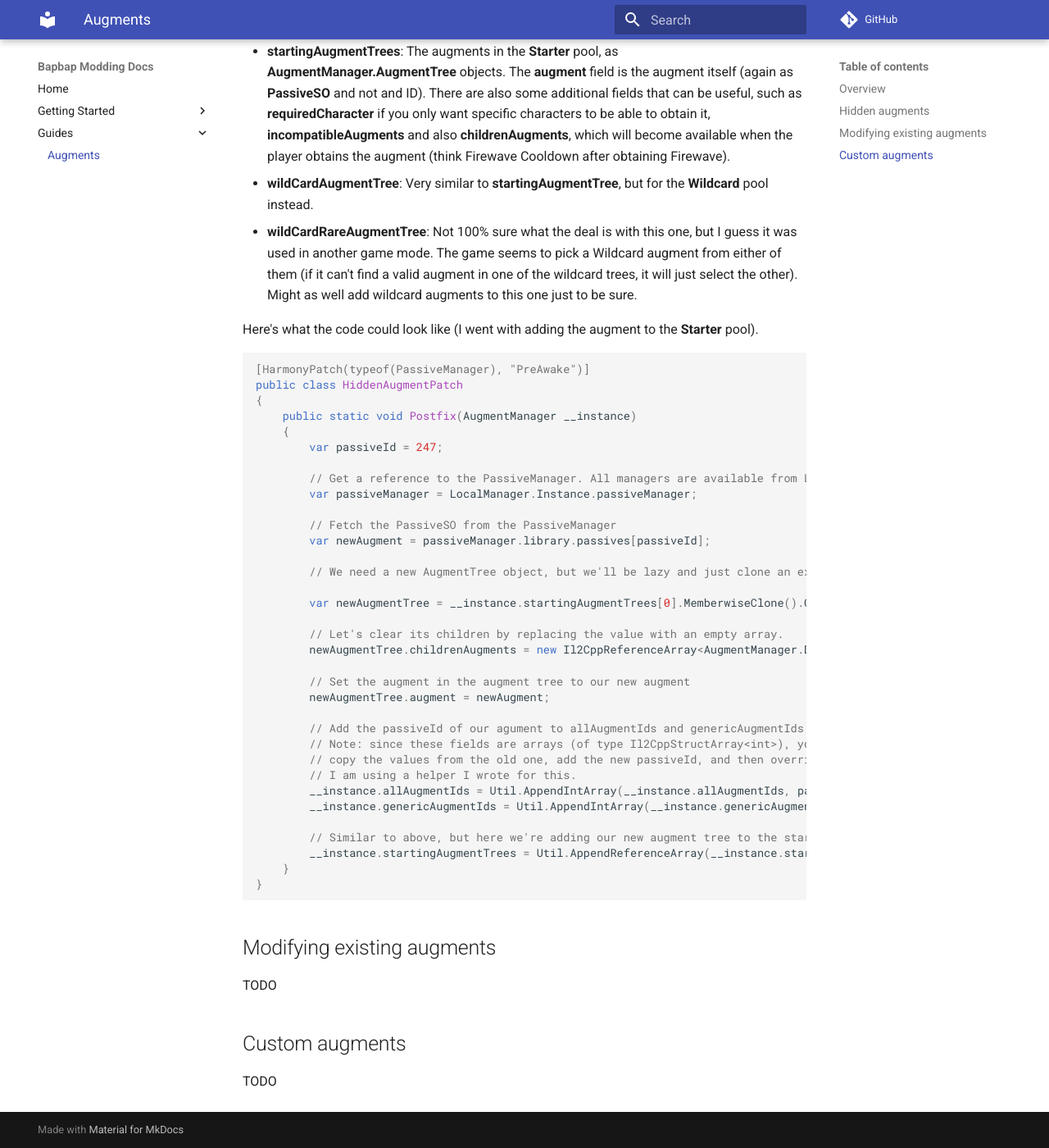
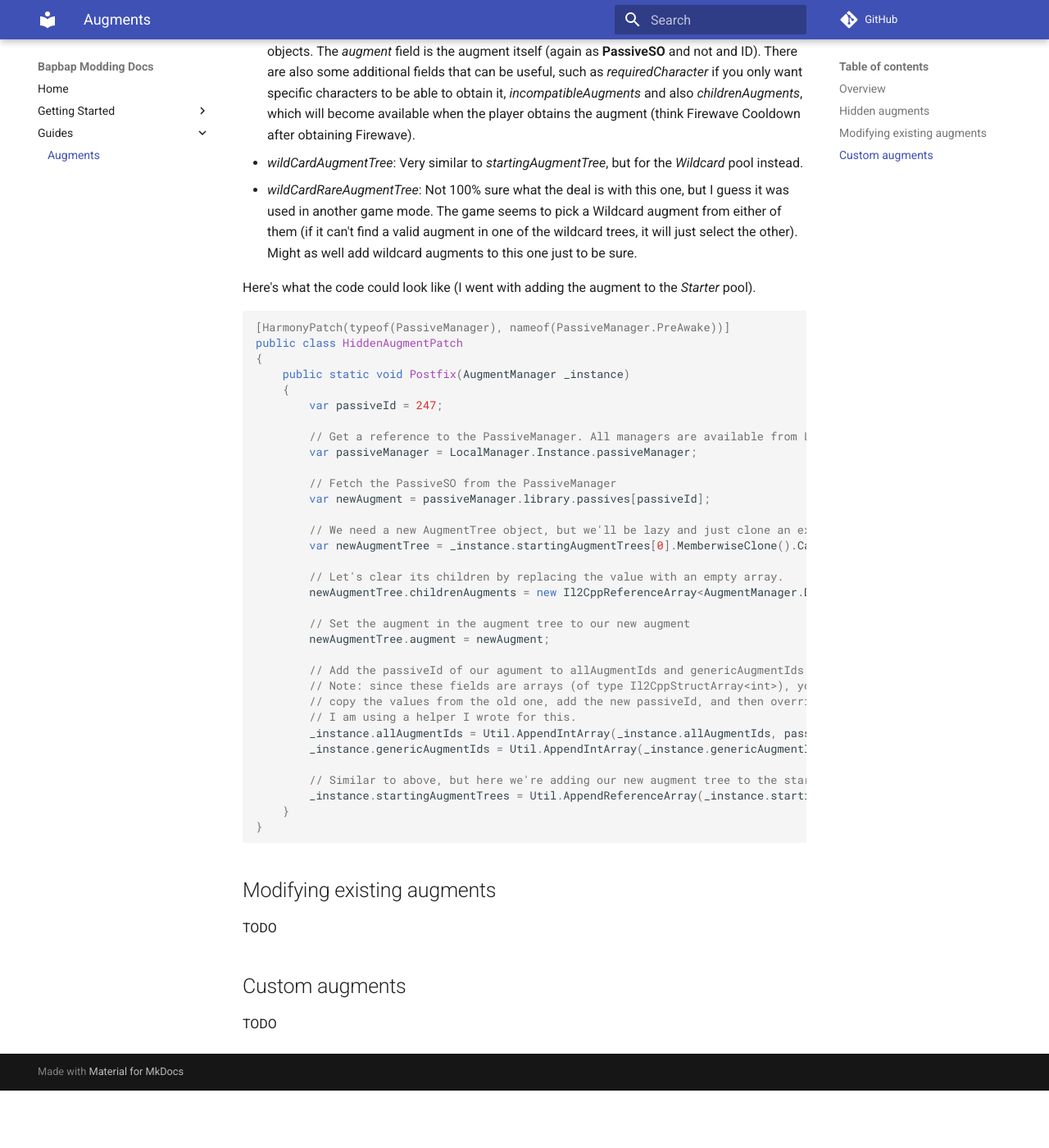
Before and after one commit to epicbo/BAPBAPModdingDocs, an MkDocs documentation site: the page built from docs/guides/augments.md, in a window 1280 px wide and 1400 px high, scrolled down 1814 px. Shown: the whole window at 82% size. Built offline with MkDocs 1.6.1 and Material for MkDocs 9.7.7, drawn with Linux system fonts in a browser that asks for light colours; comment, search, counter and statistics services are not loaded; after the commit the page ends 3144 px from its top, so only the background shows below that.

Commit message:
minor formatting fixes

````diff
--- a/docs/guides/augments.md
+++ b/docs/guides/augments.md
@@ -4,7 +4,7 @@
 
 BAPBAP uses a class called **BAPBAP.Entities.Passive** to apply a passive modifier to an entity. Every augment is a passive and inherits from this class, but not every passive is an augment. We also have a class called **BAPBAP.Entities.PassiveSO** (a passive scriptable object) which hold the configuration for every passive. Whenever a passive is applied to an entity (for example when a player select an augment), the **PassiveSO** object is used to create the **Passive** instance that is then applied to the entity. In other words, there are only ever one instance of **PassiveSO** for each type of passive, but there can be multiple instances of **Passive** at once. Of course, **Passive** and **PassiveSO** are just base classes, the actual effect of the passives are implemented in child classes of these two.
 
-Every passive has a unique id (__passiveId__). Often we only have the __passiveId__ to work with and need to retrieve the underlying **PassiveSO** object. Luckily there is the **BAPBAP.Local.PassiveManager** class which is often quite accessible, that in turn has a **BAPBAP.Entities.PassiveLibrary** object (__library__) that finally has an array called __passives__ that acts as a master list for every passive in the game. For example, if we want to add a new augment to the game, we would have add them to this array (more on this later).
+Every passive has a unique id (_passiveId_). Often we only have the _passiveId_ to work with and need to retrieve the underlying **PassiveSO** object. Luckily there is the **BAPBAP.Local.PassiveManager** class which is often quite accessible, that in turn has a **BAPBAP.Entities.PassiveLibrary** object (_library_) that finally has an array called _passives_ that acts as a master list for every passive in the game. For example, if we want to add a new augment to the game, we would have add them to this array (more on this later).
 
 Another class that is good to know about is **BAPBAP.Entities.CharPassives**. It is attached to a specific character and handles things such as adding, removing and triggering effects of passives on that character. Very useful if we want to make our own augments. Finally, there's also **BAPBAP.Local.AugmentManager** which handles information that is specific to augments, such as, which augments are character specific, which require previous augments (eg. you can't get Firewave Cooldown before having Firewave) and so on. Also very important if we want to add more augments.
 
@@ -12,31 +12,31 @@ Another class that is good to know about is **BAPBAP.Entities.CharPassives**. It
 
 The game comes with a bunch of augments that exist in the code but are not enabled in game. Luckily it's fairly easy to enable them. Since they're already in the game, only the host needs the mod, which is a nice bonus. Worth noting is that the polish of them vary greatly. Some are are fully functional and can be added without issue, some work but may not have the best icon/description/visuals/balance and some are completely broken. Try them out and see which ones you like!
 
-Step one is figuring out the __passiveId__ of the augments we are interested in using. In this example, we will use ID 247, called "Critical Ability" which lets us critically hit with abilities and adds a small amount of crit chance.
+Step one is figuring out the _passiveId_ of the augments we are interested in using. In this example, we will use ID 247, called "Critical Ability" which lets us critically hit with abilities and adds a small amount of crit chance.
 
-Next step is patching **AugmentManager.PreAwake**. I found this method useful for this purpose because it is only called once, and at that point all augments have already been initialized, but we can still make changes to them. It is important to understand how augments are selected ingame. There are multiple "augment pools" that the game selects from. __Starter__, __Character__, __Wildcard__ and __Fallback__. When you get an option to select an augment, they are picked as such:
+Next step is patching **AugmentManager.PreAwake**. I found this method useful for this purpose because it is only called once, and at that point all augments have already been initialized, but we can still make changes to them. It is important to understand how augments are selected ingame. There are multiple "augment pools" that the game selects from. _Starter_, _Character_, _Wildcard_ and _Fallback_. When you get an option to select an augment, they are picked as such:
 
-- One augment is picked from __Starter__
-- One augment is picked from __Wildcard__
-- One augment is either from __Starter__ or __Character__ (50% for each)
+- One augment is picked from _Starter_
+- One augment is picked from _Wildcard_
+- One augment is either from _Starter_ or _Character_ (50% for each)
 
-If there is no possible augment to pick for a specific augment slot, then one is picked from the __Fallback__ pool (you may have seen some of the really weak ones that give 7% attack speed and such). This can happen if there are no augments available left in that pool to pick. With this information in mind, we have the following fields in **AugmentManger**:
+If there is no possible augment to pick for a specific augment slot, then one is picked from the _Fallback_ pool (you may have seen some of the really weak ones that give 7% attack speed and such). This can happen if there are no augments available left in that pool to pick. With this information in mind, we have the following fields in **AugmentManger**:
 
-- __allAugmentIds__: A list of __passiveId__ of all available augments. Actually, I am not sure where this is being used or whether we actually need to modify it, doesn't hurt to.
-- __charAugmentIds__: A 2D array where the first index refers to the __charId__ of the character, the second to the __passiveId__. This one is used when creating a game and setting which augments should be available. Adding an augment to this array means that it will show up in that menu under the that specific character. It is also used to build the list of character specific augments in the Training mode.
-- __genericAugmentIds__: Similar to __charAugmentIds__, but for the non-character specific augments.
-- __selectionFallbackAugments__: Here we have a list of augments in the __Fallback__ pool. Note that these are **PassiveSO** and not IDs.
-- __startingAugmentTrees__: The augments in the __Starter__ pool, as **AugmentManager.AugmentTree** objects. The __augment__ field is the augment itself (again as **PassiveSO** and not and ID). There are also some additional fields that can be useful, such as __requiredCharacter__ if you only want specific characters to be able to obtain it, __incompatibleAugments__ and also __childrenAugments__, which will become available when the player obtains the augment (think Firewave Cooldown after obtaining Firewave).
-- __wildCardAugmentTree__: Very similar to __startingAugmentTree__, but for the __Wildcard__ pool instead.
-- __wildCardRareAugmentTree__: Not 100% sure what the deal is with this one, but I guess it was used in another game mode. The game seems to pick a Wildcard augment from either of them (if it can't find a valid augment in one of the wildcard trees, it will just select the other). Might as well add wildcard augments to this one just to be sure.
+- _allAugmentIds_: A list of _passiveId_ of all available augments. Actually, I am not sure where this is being used or whether we actually need to modify it, doesn't hurt to.
+- _charAugmentIds_: A 2D array where the first index refers to the _charId_ of the character, the second to the _passiveId_. This one is used when creating a game and setting which augments should be available. Adding an augment to this array means that it will show up in that menu under the that specific character. It is also used to build the list of character specific augments in the Training mode.
+- _genericAugmentIds_: Similar to _charAugmentIds_, but for the non-character specific augments.
+- _selectionFallbackAugments_: Here we have a list of augments in the _Fallback_ pool. Note that these are **PassiveSO** and not IDs.
+- _startingAugmentTrees_: The augments in the _Starter_ pool, as **AugmentManager.AugmentTree** objects. The _augment_ field is the augment itself (again as **PassiveSO** and not and ID). There are also some additional fields that can be useful, such as _requiredCharacter_ if you only want specific characters to be able to obtain it, _incompatibleAugments_ and also _childrenAugments_, which will become available when the player obtains the augment (think Firewave Cooldown after obtaining Firewave).
+- _wildCardAugmentTree_: Very similar to _startingAugmentTree_, but for the _Wildcard_ pool instead.
+- _wildCardRareAugmentTree_: Not 100% sure what the deal is with this one, but I guess it was used in another game mode. The game seems to pick a Wildcard augment from either of them (if it can't find a valid augment in one of the wildcard trees, it will just select the other). Might as well add wildcard augments to this one just to be sure.
 
-Here's what the code could look like (I went with adding the augment to the __Starter__ pool).
+Here's what the code could look like (I went with adding the augment to the _Starter_ pool).
 
 ```csharp
-[HarmonyPatch(typeof(PassiveManager), "PreAwake")]
+[HarmonyPatch(typeof(PassiveManager), nameof(PassiveManager.PreAwake))]
 public class HiddenAugmentPatch
 {
-    public static void Postfix(AugmentManager __instance)
+    public static void Postfix(AugmentManager _instance)
     {
         var passiveId = 247;
 
@@ -47,8 +47,7 @@ public class HiddenAugmentPatch
         var newAugment = passiveManager.library.passives[passiveId];
 
         // We need a new AugmentTree object, but we'll be lazy and just clone an existing one
-
-        var newAugmentTree = __instance.startingAugmentTrees[0].MemberwiseClone().Cast<AugmentManager.AugmentTree>();
+        var newAugmentTree = _instance.startingAugmentTrees[0].MemberwiseClone().Cast<AugmentManager.AugmentTree>();
 
         // Let's clear its children by replacing the value with an empty array.
         newAugmentTree.childrenAugments = new Il2CppReferenceArray<AugmentManager.DependencyAugment>(0);
@@ -60,11 +59,11 @@ public class HiddenAugmentPatch
         // Note: since these fields are arrays (of type Il2CppStructArray<int>), you'll have to create a new one of 'length + 1',
         // copy the values from the old one, add the new passiveId, and then override the old one.
         // I am using a helper I wrote for this.
-        __instance.allAugmentIds = Util.AppendIntArray(__instance.allAugmentIds, passiveId);
-        __instance.genericAugmentIds = Util.AppendIntArray(__instance.genericAugmentIds, passiveId);
+        _instance.allAugmentIds = Util.AppendIntArray(_instance.allAugmentIds, passiveId);
+        _instance.genericAugmentIds = Util.AppendIntArray(_instance.genericAugmentIds, passiveId);
 
         // Similar to above, but here we're adding our new augment tree to the starting augment tree pool.
-        __instance.startingAugmentTrees = Util.AppendReferenceArray(__instance.startingAugmentTrees, newAugmentTree);
+        _instance.startingAugmentTrees = Util.AppendReferenceArray(_instance.startingAugmentTrees, newAugmentTree);
     }
 }
 ```
````
